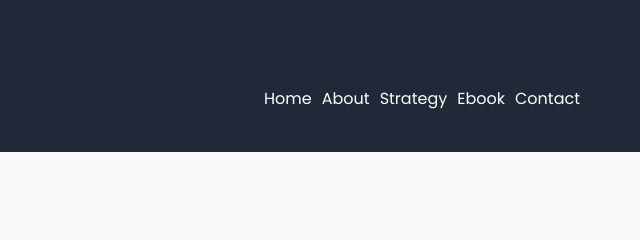
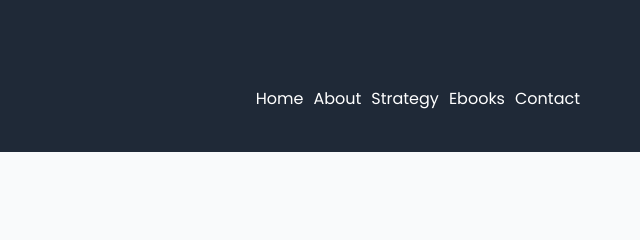
Before and after one commit to stephenakembom1/ASA-TCONCEPT-STRATEGY, a plain HTML site: page index.html in a window 1280 px wide. Shown: the top 240 px of the page, 640-1280 px from the left. Drawn offline with Linux system fonts and the light colour scheme.

Commit message:
modified index.html ebooks with an external link to open on new  tab with various books on it

```diff
--- a/index.html
+++ b/index.html
@@ -27,7 +27,7 @@
         <a href="#">Home</a>
         <a href="#about">About</a>
         <a href="#strategy">Strategy</a>
-        <a href="#ebook">Ebook</a>
+        <a href="https://selar.com/m/traderlibrary">Ebooks</a>
         <a href="#contact">Contact</a>
       </nav>
     </div>
```
